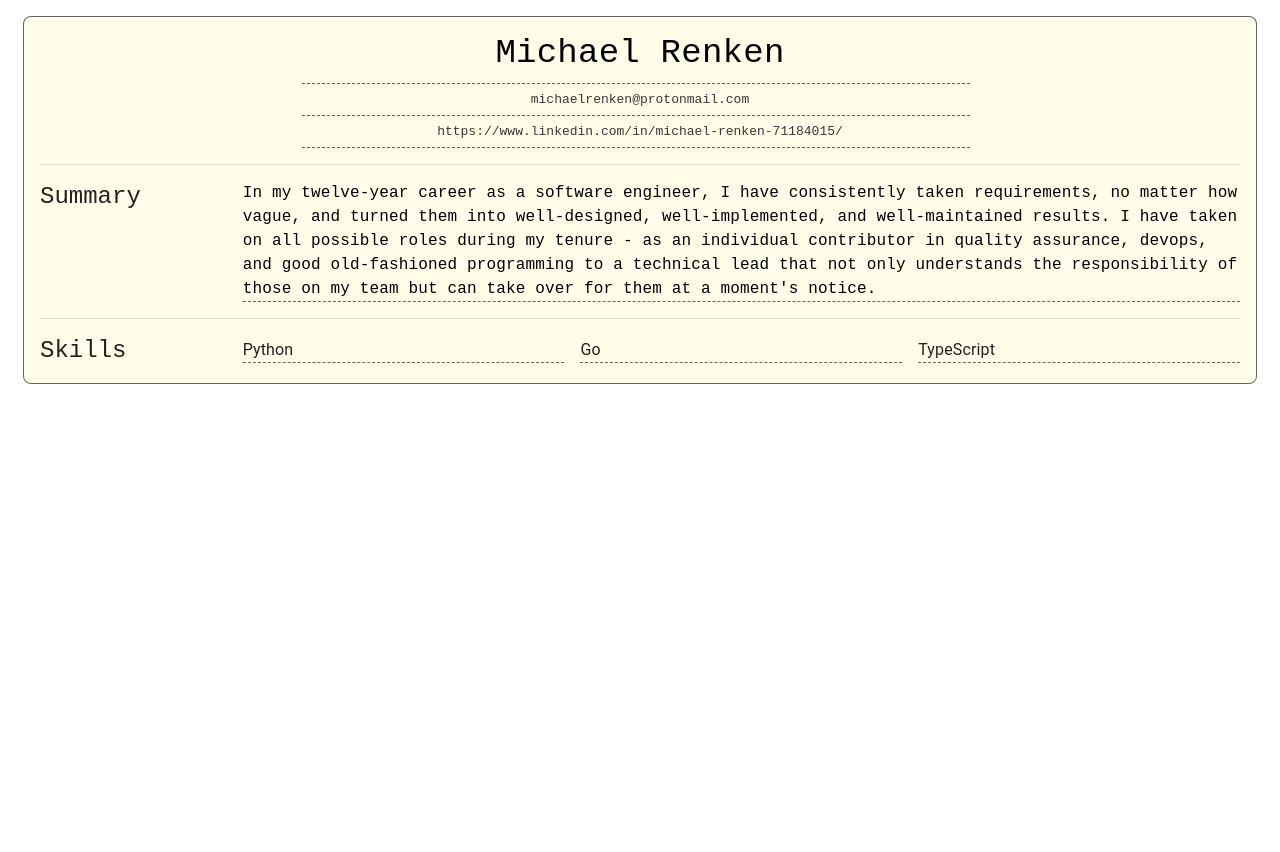
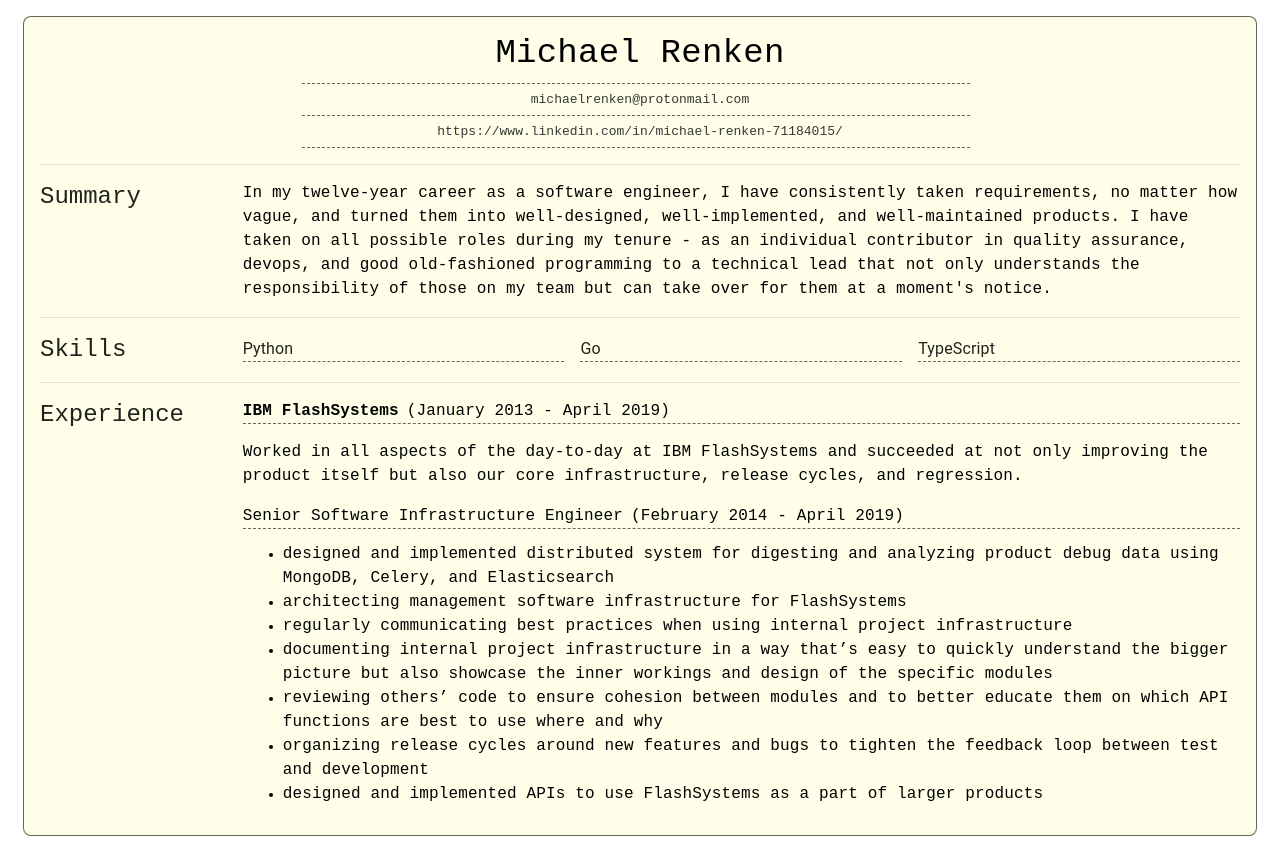
Before and after one commit to SudoVim/resume, a React (Create React App) app: page / in a window 1280 px wide. Before the commit the page ends 800 px from the top, so only its background shows below. Built offline with nearby package versions, Linux system fonts and the light colour scheme.

Commit message:
Added experience section to resume

```diff
--- /dev/null
+++ b/src/components/experience/experience.tsx
@@ -0,0 +1,13 @@
+import React from "react";
+import { Grid } from "@mui/material";
+import { IBMFlashSystems } from "./ibm_flashsystems";
+
+export function Experience() {
+  return (
+    <Grid container spacing={2}>
+      <Grid item xs={12}>
+        <IBMFlashSystems />
+      </Grid>
+    </Grid>
+  );
+}
--- /dev/null
+++ b/src/components/experience/ibm_flashsystems.tsx
@@ -0,0 +1,61 @@
+import React from "react";
+import { Grid, Typography } from "@mui/material";
+import { Item } from "./item";
+import { SubItem } from "./subitem";
+import { Responsibilities } from "./responsibilities";
+import { Responsibility } from "./responsibility";
+
+export function IBMFlashSystems() {
+  return (
+    <Item company="IBM FlashSystems" tenure="January 2013 - April 2019">
+      <Grid container spacing={2}>
+        <Grid item xs={12}>
+          <Typography variant="body1" sx={{ fontFamily: "monospace" }}>
+            Worked in all aspects of the day-to-day at IBM FlashSystems and
+            succeeded at not only improving the product itself but also our core
+            infrastructure, release cycles, and regression.
+          </Typography>
+        </Grid>
+        <Grid item xs={12}>
+          <SubItem
+            role="Senior Software Infrastructure Engineer"
+            tenure="February 2014 - April 2019"
+          >
+            <Responsibilities>
+              <Responsibility>
+                designed and implemented distributed system for digesting and
+                analyzing product debug data using MongoDB, Celery, and
+                Elasticsearch
+              </Responsibility>
+              <Responsibility>
+                architecting management software infrastructure for FlashSystems
+              </Responsibility>
+              <Responsibility>
+                regularly communicating best practices when using internal
+                project infrastructure
+              </Responsibility>
+              <Responsibility>
+                documenting internal project infrastructure in a way that’s easy
+                to quickly understand the bigger picture but also showcase the
+                inner workings and design of the specific modules
+              </Responsibility>
+              <Responsibility>
+                reviewing others’ code to ensure cohesion between modules and to
+                better educate them on which API functions are best to use where
+                and why
+              </Responsibility>
+              <Responsibility>
+                organizing release cycles around new features and bugs to
+                tighten the feedback loop between test and development
+              </Responsibility>
+              <Responsibility>
+                designed and implemented APIs to use FlashSystems as a part of
+                larger products
+              </Responsibility>
+            </Responsibilities>
+          </SubItem>
+        </Grid>
+      </Grid>
+    </Item>
+  );
+}
--- /dev/null
+++ b/src/components/experience/index.tsx
@@ -0,0 +1,2 @@
+export { Experience } from "./experience";
+export { ExperienceSubpage } from "./subpage";
--- /dev/null
+++ b/src/components/experience/item.tsx
@@ -0,0 +1,47 @@
+import React from "react";
+import { Grid, Box, Typography, useTheme } from "@mui/material";
+
+type Props = {
+  company: string;
+  tenure: string;
+  children: React.ReactNode;
+};
+
+export function Item({ company, tenure, children }: Props) {
+  const theme = useTheme();
+  return (
+    <Grid container spacing={2}>
+      <Grid item xs={12}>
+        <Box
+          sx={{
+            display: "flex",
+            direction: "row",
+            borderBottom: `1px dashed ${theme.palette.text.secondary}`,
+          }}
+        >
+          <Typography
+            variant="body1"
+            sx={{
+              fontWeight: "bold",
+              fontFamily: "monospace",
+            }}
+          >
+            {company}
+          </Typography>
+          <Typography
+            variant="body1"
+            sx={{
+              ml: 1,
+              fontFamily: "monospace",
+            }}
+          >
+            ({tenure})
+          </Typography>
+        </Box>
+      </Grid>
+      <Grid item xs={12}>
+        {children}
+      </Grid>
+    </Grid>
+  );
+}
--- /dev/null
+++ b/src/components/experience/responsibilities.tsx
@@ -0,0 +1,15 @@
+import React from "react";
+
+type Props = {
+  children: React.ReactNode[];
+};
+
+export function Responsibilities({ children }: Props) {
+  return (
+    <ul>
+      {children.map((child, i) => (
+        <li key={i}>{child}</li>
+      ))}
+    </ul>
+  );
+}
--- /dev/null
+++ b/src/components/experience/responsibility.tsx
@@ -0,0 +1,14 @@
+import React from "react";
+import { Typography } from "@mui/material";
+
+type Props = {
+  children: React.ReactNode;
+};
+
+export function Responsibility({ children }: Props) {
+  return (
+    <Typography variant="body1" sx={{ fontFamily: "monospace" }}>
+      {children}
+    </Typography>
+  );
+}
--- /dev/null
+++ b/src/components/experience/subitem.tsx
@@ -0,0 +1,35 @@
+import React from "react";
+import { Grid, Box, Typography, useTheme } from "@mui/material";
+
+type Props = {
+  role: string;
+  tenure: string;
+  children: React.ReactNode;
+};
+
+export function SubItem({ role, tenure, children }: Props) {
+  const theme = useTheme();
+  return (
+    <Grid container>
+      <Grid item xs={12}>
+        <Box
+          sx={{
+            display: "flex",
+            direction: "row",
+            borderBottom: `1px dashed ${theme.palette.text.secondary}`,
+          }}
+        >
+          <Typography variant="body1" sx={{ fontFamily: "monospace" }}>
+            {role}
+          </Typography>
+          <Typography variant="body1" sx={{ ml: 1, fontFamily: "monospace" }}>
+            ({tenure})
+          </Typography>
+        </Box>
+      </Grid>
+      <Grid item xs={12}>
+        {children}
+      </Grid>
+    </Grid>
+  );
+}
--- /dev/null
+++ b/src/components/experience/subpage.tsx
@@ -0,0 +1,22 @@
+import React from "react";
+import { Subpage } from "components/utils/subpage";
+import { Experience } from "./experience";
+
+export function ExperienceSubpage() {
+  return (
+    <Subpage
+      title="Experience"
+      breadcrumbs={[
+        {
+          name: "Resume",
+          to: "/",
+        },
+        {
+          name: "Experience",
+        },
+      ]}
+    >
+      <Experience />
+    </Subpage>
+  );
+}
--- a/src/components/resume/body/body.tsx
+++ b/src/components/resume/body/body.tsx
@@ -1,8 +1,10 @@
 import React from "react";
-import { Grid, Divider } from "@mui/material";
+import { Grid } from "@mui/material";
 import { Item } from "./item";
 import { Summary } from "components/summary";
 import { Skills } from "components/skills";
+import { Experience } from "components/experience";
+import { Divider } from "./divider";
 
 export function Body() {
   return (
@@ -10,11 +12,17 @@ export function Body() {
       <Item title="Summary" href="/summary">
         <Summary />
       </Item>
-      <Grid item xs={12}>
-        <Divider />
-      </Grid>
+
+      <Divider />
+
       <Item title="Skills" href="/skills">
         <Skills />
+      </Item>
+
+      <Divider />
+
+      <Item title="Experience" href="/experience">
+        <Experience />
       </Item>
     </Grid>
   );
--- /dev/null
+++ b/src/components/resume/body/divider.tsx
@@ -0,0 +1,11 @@
+import React from "react";
+import { Grid } from "@mui/material";
+import { Divider as MUIDivider } from "@mui/material";
+
+export function Divider() {
+  return (
+    <Grid item xs={12}>
+      <MUIDivider />
+    </Grid>
+  );
+}
--- a/src/components/summary/summary.tsx
+++ b/src/components/summary/summary.tsx
@@ -1,19 +1,12 @@
 import React from "react";
-import { Typography, useTheme } from "@mui/material";
+import { Typography } from "@mui/material";
 
 export function Summary() {
-  const theme = useTheme();
   return (
-    <Typography
-      variant="body1"
-      fontFamily="monospace"
-      sx={{
-        borderBottom: `1px dashed ${theme.palette.text.secondary}`,
-      }}
-    >
+    <Typography variant="body1" fontFamily="monospace">
       In my twelve-year career as a software engineer, I have consistently taken
       requirements, no matter how vague, and turned them into well-designed,
-      well-implemented, and well-maintained results. I have taken on all
+      well-implemented, and well-maintained products. I have taken on all
       possible roles during my tenure - as an individual contributor in quality
       assurance, devops, and good old-fashioned programming to a technical lead
       that not only understands the responsibility of those on my team but can
--- a/src/router.tsx
+++ b/src/router.tsx
@@ -4,6 +4,7 @@ import { Resume } from "components/resume";
 import { SummarySubpage } from "components/summary";
 import { SkillsSubpage } from "components/skills";
 import { SkillSubpage } from "components/skills/skill";
+import { ExperienceSubpage } from "components/experience";
 
 export const router = createBrowserRouter([
   {
@@ -32,6 +33,10 @@ export const router = createBrowserRouter([
           },
         ],
       },
+      {
+        path: "experience",
+        element: <ExperienceSubpage />,
+      },
     ],
   },
 ]);
```
